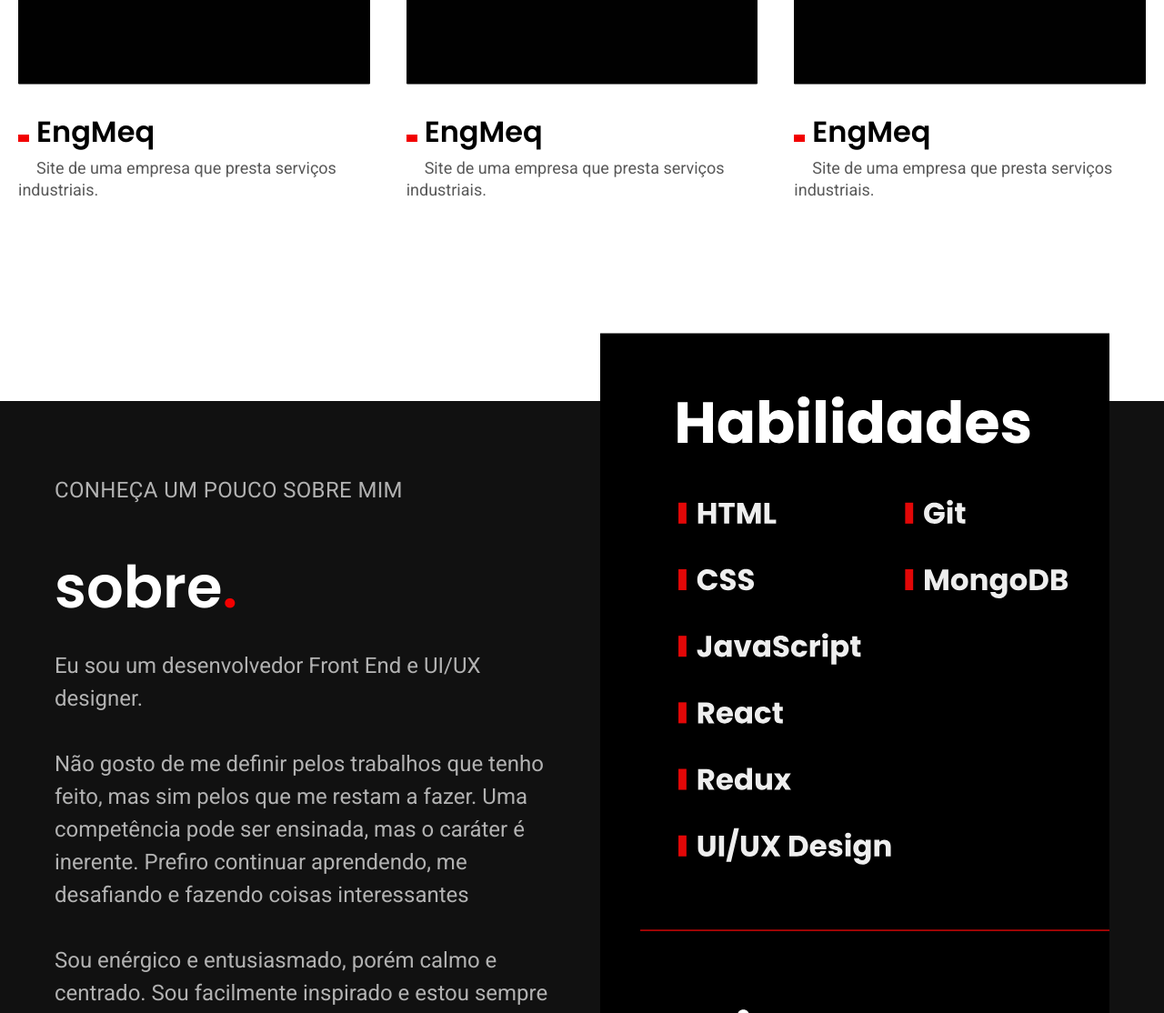
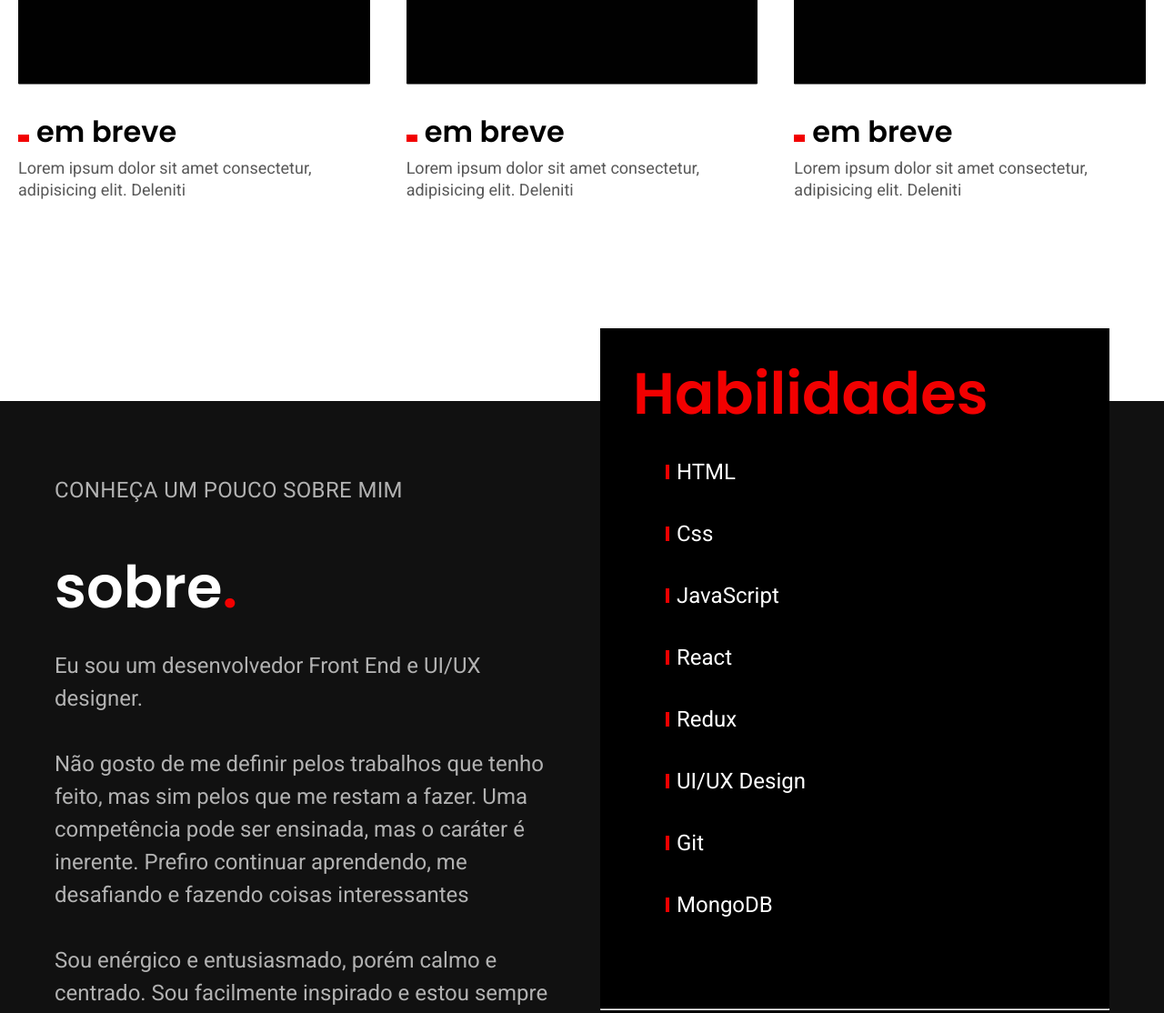
Before and after one commit to pedroferreiiraa/meu-portfolio, a plain HTML site: page index.html in a window 1280 px wide. Shown: the part 1260-2374 px from the top of the page at 91% size. Drawn offline with Linux system fonts and the light colour scheme.

Commit message:
Site finalizado, o próximo passo será fazer os ajustes finais

```diff
--- a/css/global/global.css
+++ b/css/global/global.css
@@ -1,6 +1,6 @@
 body {
   margin: 0px;
-  padding-bottom: 600px;
+  padding-bottom: 100px;
 }
 
 h1,
--- a/css/home/contato.css
+++ b/css/home/contato.css
@@ -29,6 +29,7 @@
 .contato-formulario {
   border-radius: 0 5px 5px 0;
   background: var(--cor-0);
+  border: 1px solid rgba(0, 0, 0, 0.1);
 }
 
 .contato-dados h2 {
@@ -44,6 +45,7 @@
 @media (max-width: 800px) {
   .contato {
     grid-template-columns: 1fr;
+    padding-bottom: 200px;
   }
   .contato-dados,
   .contato-formulario {
--- a/css/home/sobre.css
+++ b/css/home/sobre.css
@@ -44,13 +44,67 @@
     grid-template-columns: 1fr;
   }
   .sobre-conteudo {
-    padding-top: 2px;
-    padding-bottom: 2px;
+    padding-top: 0px;
+    padding-bottom: 0px;
   }
-  .sobre-imagem {
+  .sobre-imagem  {
     display: initial;
+    margin-bottom: 40px;
   }
   .sobre a {
-    margin-bottom: 60px;
+    margin-bottom: 0px;
   }
 }
+
+.habilidades-conteudo {
+  width: 100%;
+  height: 100%;
+  object-fit: cover;
+  object-position: left;
+  background-color: black;
+}
+
+.habilidades-conteudo h2 {
+  margin: 0;
+  padding-top: 36px;
+  padding-left: 36px;
+}
+.habilidades-conteudo p{
+  margin-top: 32px;
+  padding-left: 72px;
+}
+
+.habilidades-conteudo p::before {
+  content: "";
+  display: inline-block;
+  height: 16px;
+  width: 4px;
+  margin-right: 8px;
+  background-color: var(--cor-p1);
+  transition: width .2s;
+}
+
+.habilidades-conteudo hr {
+margin-top: 96px;
+margin-bottom: 45px;
+}
+
+@media (max-width: 800px) {
+
+  .habilidades-conteudo h2 {
+    padding-top: 0px;
+    padding-left: 16px;
+  }
+  .habilidades-conteudo p {
+    margin-top: 8px;
+    padding-left: 32px;
+  }
+  .habilidades-conteudo hr {
+    margin-top: 16px;
+    margin-bottom: 16px;
+  }
+  .ultimo p {
+    padding-bottom: 16px;
+  }
+
+}
--- a/css/projetos/projetos.css
+++ b/css/projetos/projetos.css
@@ -54,7 +54,3 @@
 .projetos-lista a:hover h3::before {
   width: 24px;
 }
-
-.projetos-lista li span {
-  padding-left: 20px;
-}
--- a/index.html
+++ b/index.html
@@ -48,18 +48,18 @@
     <ul>
       <li><a href="./">
           <img src="./img/quadroPretoCerto.svg" alt="">
-          <h3 class="font-1-xl">EngMeq</h3>
-          <span class="font-2-m cor-8">Site de uma empresa que presta serviços industriais.</span>
+          <h3 class="font-1-xl">em breve</h3>
+          <span class="font-2-m cor-8">Lorem ipsum dolor sit amet consectetur, adipisicing elit. Deleniti</span>
         </a></li>
       <li><a href="./">
           <img src="./img/quadroPretoCerto.svg" alt="">
-          <h3 class="font-1-xl">EngMeq</h3>
-          <span class="font-2-m cor-8">Site de uma empresa que presta serviços industriais.</span>
+          <h3 class="font-1-xl">em breve</h3>
+          <span class="font-2-m cor-8">Lorem ipsum dolor sit amet consectetur, adipisicing elit. Deleniti</span>
         </a></li>
       <li><a href="./">
           <img src="./img/quadroPretoCerto.svg" alt="">
-          <h3 class="font-1-xl">EngMeq</h3>
-          <span class="font-2-m cor-8">Site de uma empresa que presta serviços industriais.</span>
+          <h3 class="font-1-xl">em breve</h3>
+          <span class="font-2-m cor-8">Lorem ipsum dolor sit amet consectetur, adipisicing elit. Deleniti</span>
         </a></li>
     </ul>
   </article>
@@ -85,8 +85,25 @@
         <a class="link" href="./">Baixar currículo</a>
       </div>
       <div class="sobre-imagem">
-        <img src="./img/Habilidades2.svg" alt="">
+        <div class="habilidades-conteudo ">
+          <h2 class="font-1-xxl cor-p1">Habilidades</h2>
+          <p class="font-2-l cor-0"">HTML</p>
+          <p class=" font-2-l cor-0">Css</p>
+          <p class="font-2-l cor-0">JavaScript</p>
+          <p class="font-2-l cor-0">React</p>
+          <p class="font-2-l cor-0">Redux</p>
+          <p class="font-2-l cor-0">UI/UX Design</p>
+          <p class="font-2-l cor-0">Git</p>
+          <p class="font-2-l cor-0">MongoDB</p>
+
+          <hr>
+
+          <h2 class="font-1-xxl cor-p1">Idiomas</h2>
+          <p class="font-2-l cor-0 ultimo-p">Inglês avançado</p>
+        </div>
+
       </div>
+    </div>
     </div>
   </article>
 
@@ -109,9 +126,6 @@
         <div class="contato-redes">
           <a href="./">
             <img src="./img/githubRed.svg" alt="GitHub">
-          </a>
-          <a href="./">
-            <img src="./img/instagramRed.svg" alt="Instagram">
           </a>
           <a href="./">
             <img src="./img/linkedinRed.svg" alt="Linkedin">
```
Also changed, not shown: img/Mask grouphabilidadescell.svg (added).
